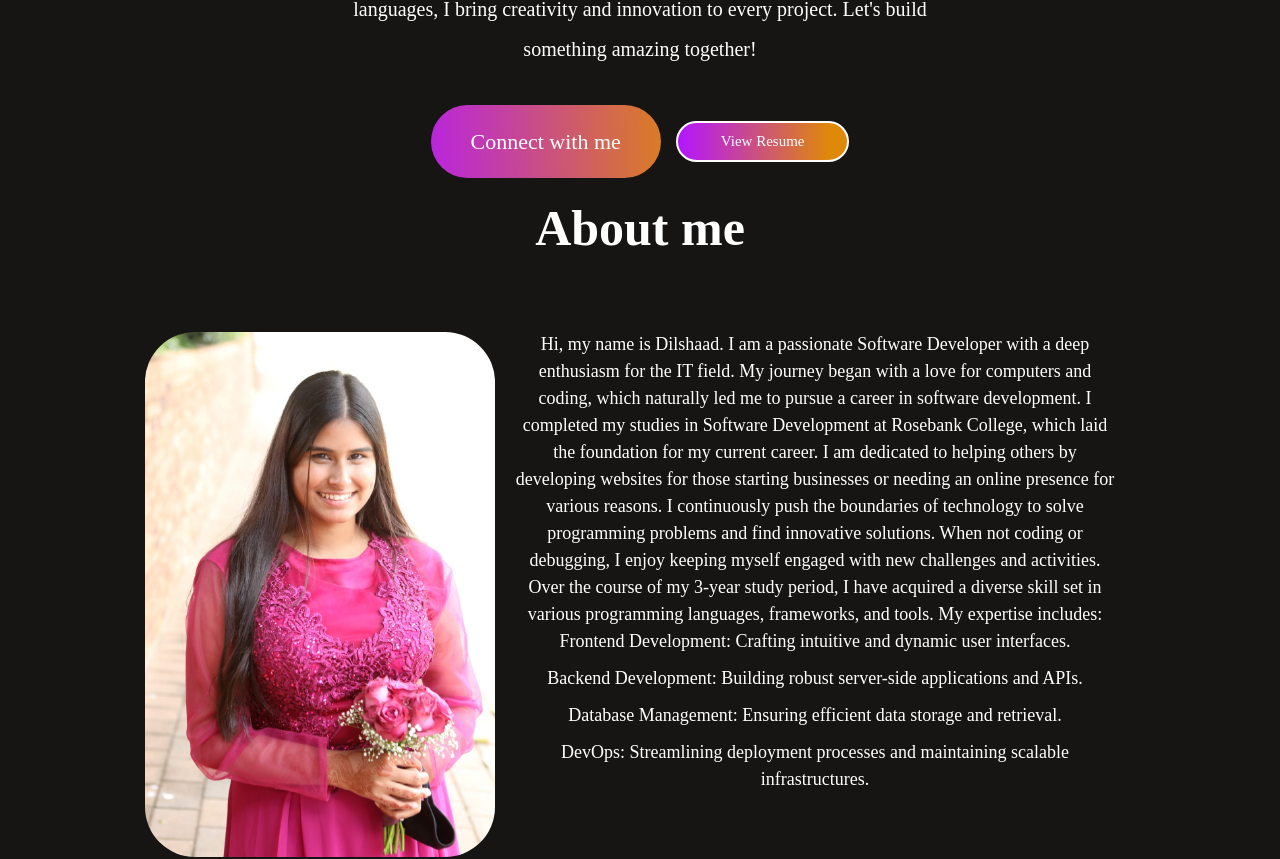
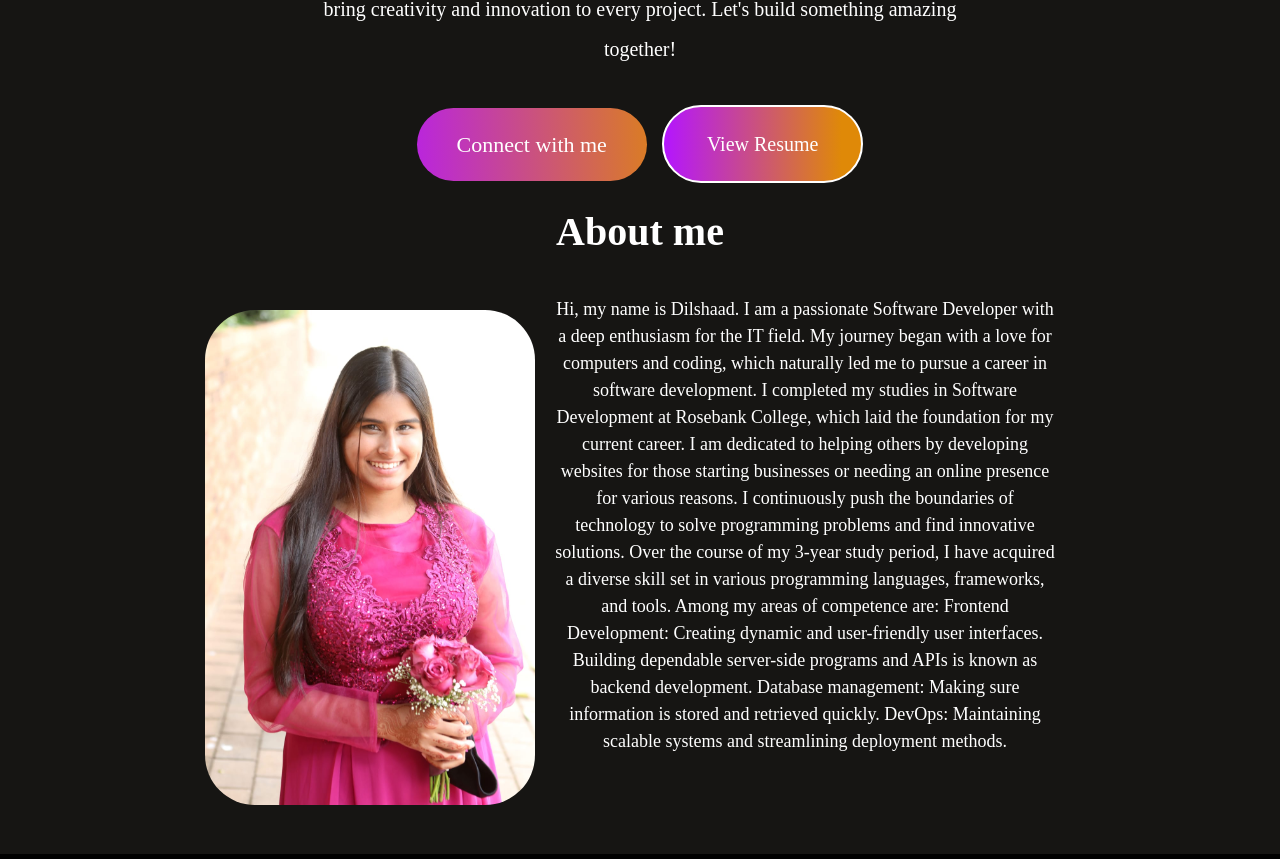
Before and after one commit to DBAnthony-12/React-Portfolio, a React (Vite) app: page / in a window 1280 px wide. Shown: the part 639-1498 px from the top of the page. Built offline with nearby package versions, Linux system fonts and the light colour scheme.

Commit message:
updated portfolio

```diff
--- a/src/Components/About/About.css
+++ b/src/Components/About/About.css
@@ -1,10 +1,10 @@
 .about {
-   display: flex;
+  display: flex;
   flex-direction: column;
   align-items: center;
   justify-content: center;
-  gap: 30px;
-  margin: 10px;
+  gap: 20px;
+  margin: 15px;
   /* background-color: rgb(27, 27, 27);
   border-radius: 50px; */
 }
@@ -13,15 +13,16 @@
   text-align: center;
 }
 .about-title h1 {
-  font-size: 50px;
+  font-size: 40px;
   font-weight: bold;
+  margin-bottom: 0px;
 }
 
 .about-sections {
   display: flex;
   align-items: center;
   justify-content: center;
-  padding: 15px;
+  padding: 0px;
 }
 
 .about-right {
@@ -30,7 +31,7 @@
 }
 
 .about-paragraph {
-  max-width: 600px;
+  max-width: 500px;
 }
 
 .about-paragraph p {
@@ -48,10 +49,9 @@
   margin-bottom: 10px;
 }
 
-
 .about-left img {
   width: 100%; /* Ensure the image fills its container */
-  max-width: 350px; /* Set a maximum width for the image */
+  max-width: 330px; /* Set a maximum width for the image */
   height: auto; /* Let the height adjust proportionally */
   border-radius: 50px;
 }
@@ -153,13 +153,13 @@
 
   .about-left img {
     width: 100%; /* Ensure the image fills its container */
-    max-width: 300px; /* Adjust maximum width for smaller screens */
+    max-width: 250px; /* Adjust maximum width for smaller screens */
     height: auto; /* Maintain aspect ratio */
     border-radius: 10px; /* Adjust border radius */
   }
 }
 
-  /* .about-skill{
+/* .about-skill{
     gap: 20px;
     align-items: center;
   }
--- a/src/Components/About/About.jsx
+++ b/src/Components/About/About.jsx
@@ -11,28 +11,53 @@ const About = () => {
         {/* <hr /> */}
       </div>
 
-
       <div className="about-sections">
         <div className="about-left">
           <img src={Dilshaad} alt="" />
         </div>
 
         <div className="about-right">
-        <div className="about-paragraph">
-          <p>
-            Hi, my name is Dilshaad. I am a passionate Software Developer with a deep enthusiasm for the IT field. My journey began with a love for computers and coding, which naturally led me
-            to pursue a career in software development. I completed my studies in Software Development at Rosebank College, which laid the foundation for my current career.
-            I am dedicated to helping others by developing websites for those starting businesses or needing an online presence for various reasons. I continuously push the
-            boundaries of technology to solve programming problems and find innovative solutions. When not coding or debugging, I enjoy keeping myself engaged with new
-            challenges and activities. Over the course of my 3-year study period, I have acquired a diverse skill set in various programming languages, frameworks,
-            and tools. My expertise includes:
-            <ul>
-              <li>Frontend Development: Crafting intuitive and dynamic user interfaces.</li>
-              <li>Backend Development: Building robust server-side applications and APIs.</li>
-              <li>Database Management: Ensuring efficient data storage and retrieval.</li>
-              <li>DevOps: Streamlining deployment processes and maintaining scalable infrastructures.</li>
-            </ul>
-          </p>
+          <div className="about-paragraph">
+            <p>
+              Hi, my name is Dilshaad. I am a passionate Software Developer with
+              a deep enthusiasm for the IT field. My journey began with a love
+              for computers and coding, which naturally led me to pursue a
+              career in software development. I completed my studies in Software
+              Development at Rosebank College, which laid the foundation for my
+              current career. I am dedicated to helping others by developing
+              websites for those starting businesses or needing an online
+              presence for various reasons. I continuously push the boundaries
+              of technology to solve programming problems and find innovative
+              solutions. Over the course of my 3-year study period, I have
+              acquired a diverse skill set in various programming languages,
+              frameworks, and tools. Among my areas of competence are: Frontend
+              Development: Creating dynamic and user-friendly user interfaces.
+              Building dependable server-side programs and APIs is known as
+              backend development. Database management: Making sure information
+              is stored and retrieved quickly. DevOps: Maintaining scalable
+              systems and streamlining deployment methods.
+              {/* My expertise includes:
+              <ul>
+                <li>
+                  Frontend Development: Crafting intuitive and dynamic user
+                  interfaces.
+                </li>
+                <li>
+                  Backend Development: Building robust server-side applications
+                  and APIs.
+                </li>
+                <li>
+                  Database Management: Ensuring efficient data storage and
+                  retrieval.
+                </li>
+                <li>
+                  DevOps: Streamlining deployment processes and maintaining
+                  scalable infrastructures.
+                </li>
+              </ul> */}
+              {/* When not coding or debugging, I enjoy keeping myself engaged with new
+            challenges and activities. */}
+            </p>
           </div>{" "}
           <br />
           <br />
--- a/src/Components/Hero/Hero.css
+++ b/src/Components/Hero/Hero.css
@@ -44,7 +44,7 @@
 
 .resume-container {
   border: 2px solid white;
-  padding: 0px 30px;
+  padding: 15px 30px;
   border-radius: 40px;
   background: linear-gradient(270deg, #df8908 10%, #b415ff 100%);
   cursor: pointer;
@@ -53,7 +53,7 @@
 }
 .resume-container .btn {
   color: white;
-  font-size: 15px;
+  font-size: 20px;
 }
 .resume-container:hover {
   transform: scale(1.05);
@@ -77,17 +77,20 @@
 
 @media (max-width: 768px) {
   .hero img {
-    margin-top: 30px;
-    width: 260px;
+    margin-top: 15px;
+    width: 220px;
   }
   .hero h1 {
     margin-top: 10px;
     width: 90%;
-    font-size: 50px;
+    font-size: 30px;
+  }
+  .hero h1 span {
+    font-size: 35px;
   }
   .hero p {
     width: 60%;
-    font-size: 18px;
+    font-size: 17px;
     line-height: 32px;
     margin: 10px 0px;
   }
--- a/src/Components/Hero/Hero.jsx
+++ b/src/Components/Hero/Hero.jsx
@@ -14,13 +14,13 @@ const Hero = () => {
       <img src={me2} alt="Dilshaad Anthony" />
       <h1>
         <span>Hi, I am Dilshaad Anthony.</span>
-        <br /> I am a full-Stack Software Developer
+        <br /> I am a Full-Stack Software Developer
       </h1>
       <p>
-        Hello!, I'm a web development enthusiast, dedicated to crafting
-        responsive and user-friendly websites. With a diverse skill set in
-        various programming languages, I bring creativity and innovation to
-        every project. Let's build something amazing together!
+        I am a web development enthusiast, dedicated to crafting responsive and
+        user-friendly websites. With a diverse skill set in various programming
+        languages, I bring creativity and innovation to every project. Let's
+        build something amazing together!
       </p>
       <div className="hero-action">
         <div className="nav-connect">
```
